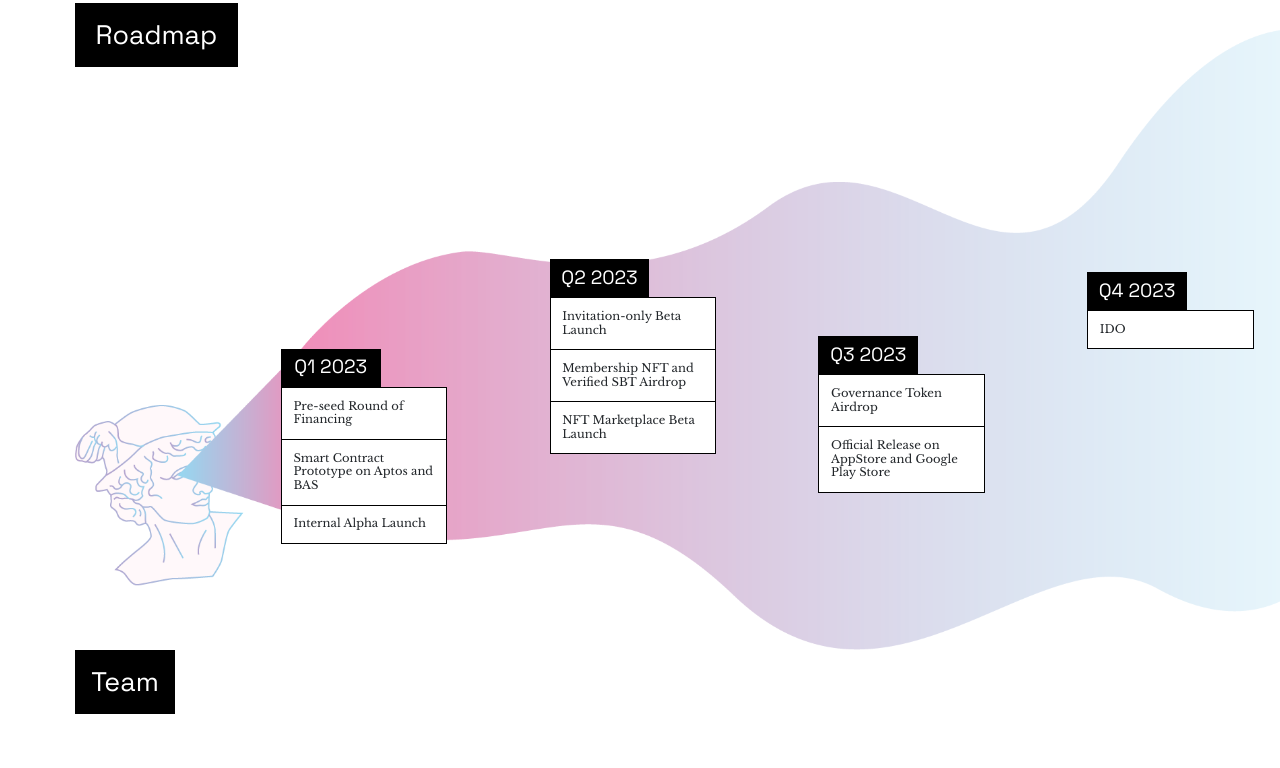
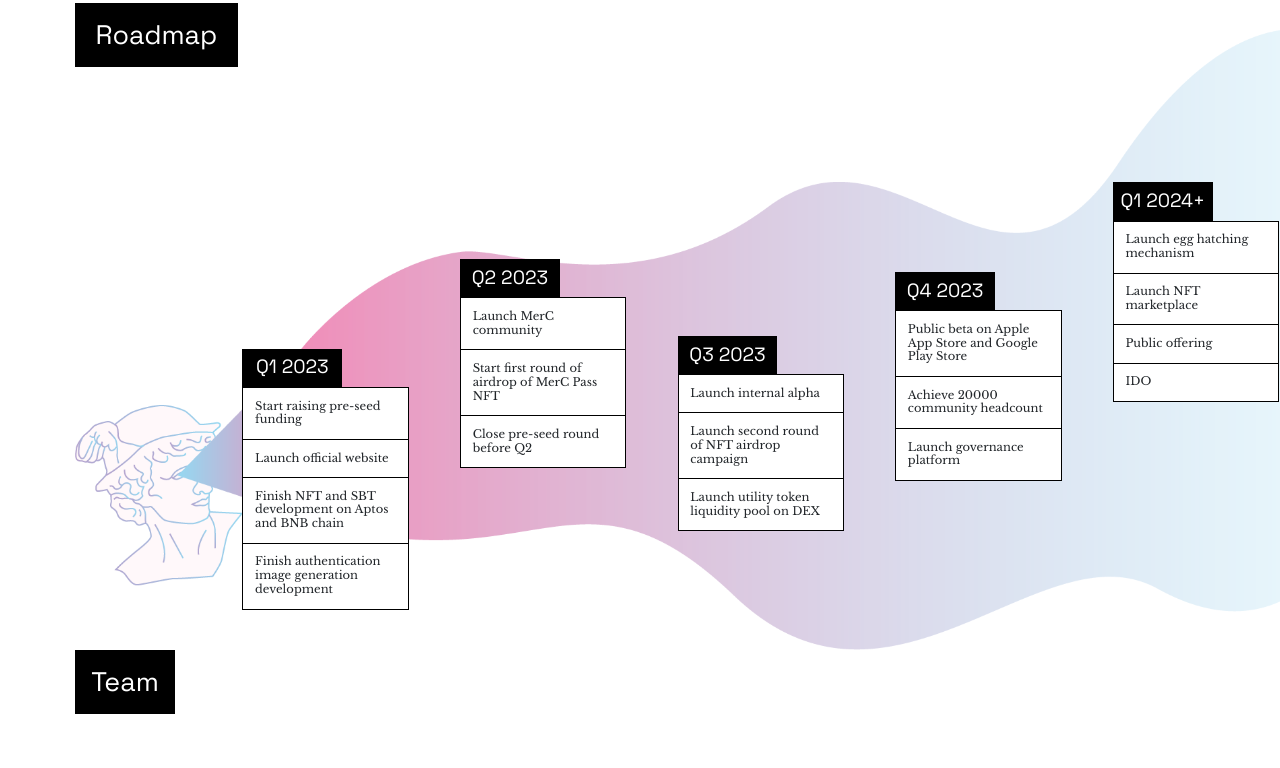
Before and after one commit to Mercurius-Club/Mercurius-Club.github.io, a plain HTML site: page index.html in a window 1280 px wide. Shown: the part 638-1406 px from the top of the page. Drawn offline with nearby package versions, Linux system fonts and the light colour scheme.

Commit message:
updated roadmap

```diff
--- a/css/main.css
+++ b/css/main.css
@@ -162,7 +162,7 @@ body {
 
 .q1-2023 {
     position: absolute;
-    margin-left: 21%;
+    margin-left: 18%;
     margin-top: 22vw;
     z-index: 1;
     width: 13%;
@@ -171,7 +171,7 @@ body {
 
 .q2-2023 {
     position: absolute;
-    margin-left: 42%;
+    margin-left: 35%;
     margin-top: 15vw;
     z-index: 1;
     width: 13%;
@@ -179,7 +179,7 @@ body {
 
 .q3-2023 {
     position: absolute;
-    margin-left: 63%;
+    margin-left: 52%;
     margin-top: 21vw;
     z-index: 1;
     width: 13%;
@@ -187,8 +187,16 @@ body {
 
 .q4-2023 {
     position: absolute;
-    margin-left: 84%;
+    margin-left: 69%;
     margin-top: 16vw;
+    z-index: 1;
+    width: 13%;
+}
+
+.q1-2024 {
+    position: absolute;
+    margin-left: 86%;
+    margin-top: 9vw;
     z-index: 1;
     width: 13%;
 }
--- a/index.html
+++ b/index.html
@@ -48,24 +48,35 @@
       <div class="roadmap-content">
         <div class="q1-2023">
           <div class="time">Q1 2023</div>
-          <div class="todo-upper">Pre-seed Round of Financing</div>
-          <div class="todo">Smart Contract Prototype on Aptos and BAS</div>
-          <div class="todo">Internal Alpha Launch</div>
+          <div class="todo-upper">Start raising pre-seed funding</div>
+          <div class="todo">Launch official website</div>
+          <div class="todo">Finish NFT and SBT development on Aptos and BNB chain</div>
+          <div class="todo">Finish authentication image generation development</div>
         </div>
         <div class="q2-2023">
           <div class="time">Q2 2023</div>
-          <div class="todo-upper">Invitation-only Beta Launch</div>
-          <div class="todo">Membership NFT and Verified SBT Airdrop</div>
-          <div class="todo">NFT Marketplace Beta Launch</div>
+          <div class="todo-upper">Launch MerC community</div>
+          <div class="todo">Start first round of airdrop of MerC Pass NFT</div>
+          <div class="todo">Close pre-seed round before Q2</div>
         </div>
         <div class="q3-2023">
           <div class="time">Q3 2023</div>
-          <div class="todo-upper">Governance Token Airdrop</div>
-          <div class="todo">Official Release on AppStore and Google Play Store</div>
+          <div class="todo-upper">Launch internal alpha</div>
+          <div class="todo">Launch second round of NFT airdrop campaign</div>
+          <div class="todo">Launch utility token liquidity pool on DEX</div>
         </div>
         <div class="q4-2023">
           <div class="time">Q4 2023</div>
-          <div class="todo-upper">IDO</div>
+          <div class="todo-upper">Public beta on Apple App Store and Google Play Store</div>
+          <div class="todo">Achieve 20000 community headcount</div>
+          <div class="todo">Launch governance platform</div>
+        </div>
+        <div class="q1-2024">
+          <div class="time">Q1 2024+</div>
+          <div class="todo-upper">Launch egg hatching mechanism</div>
+          <div class="todo">Launch NFT marketplace</div>
+          <div class="todo">Public offering</div>
+          <div class="todo">IDO</div>
         </div>
         <img class="roadmap-background" src="img/roadmap.png">
       </div>
```
